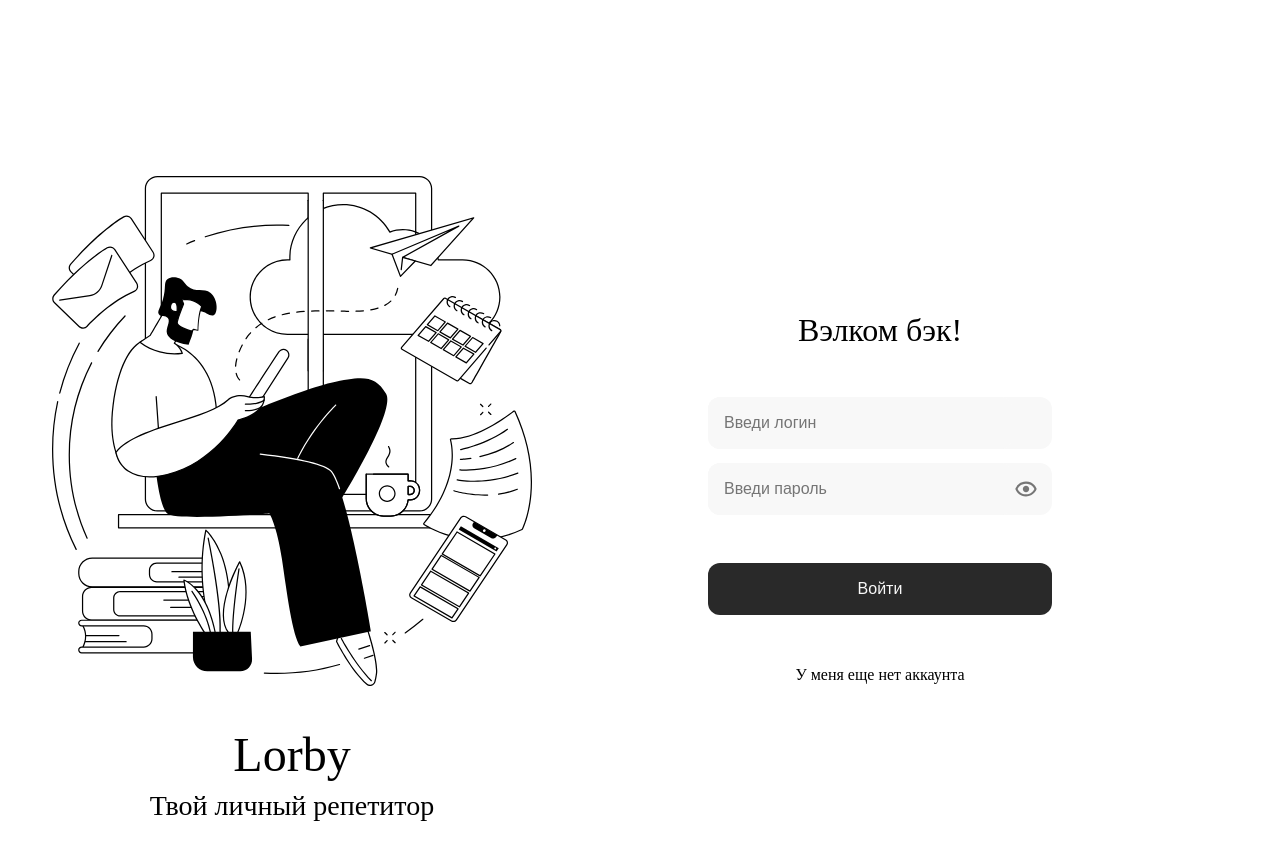
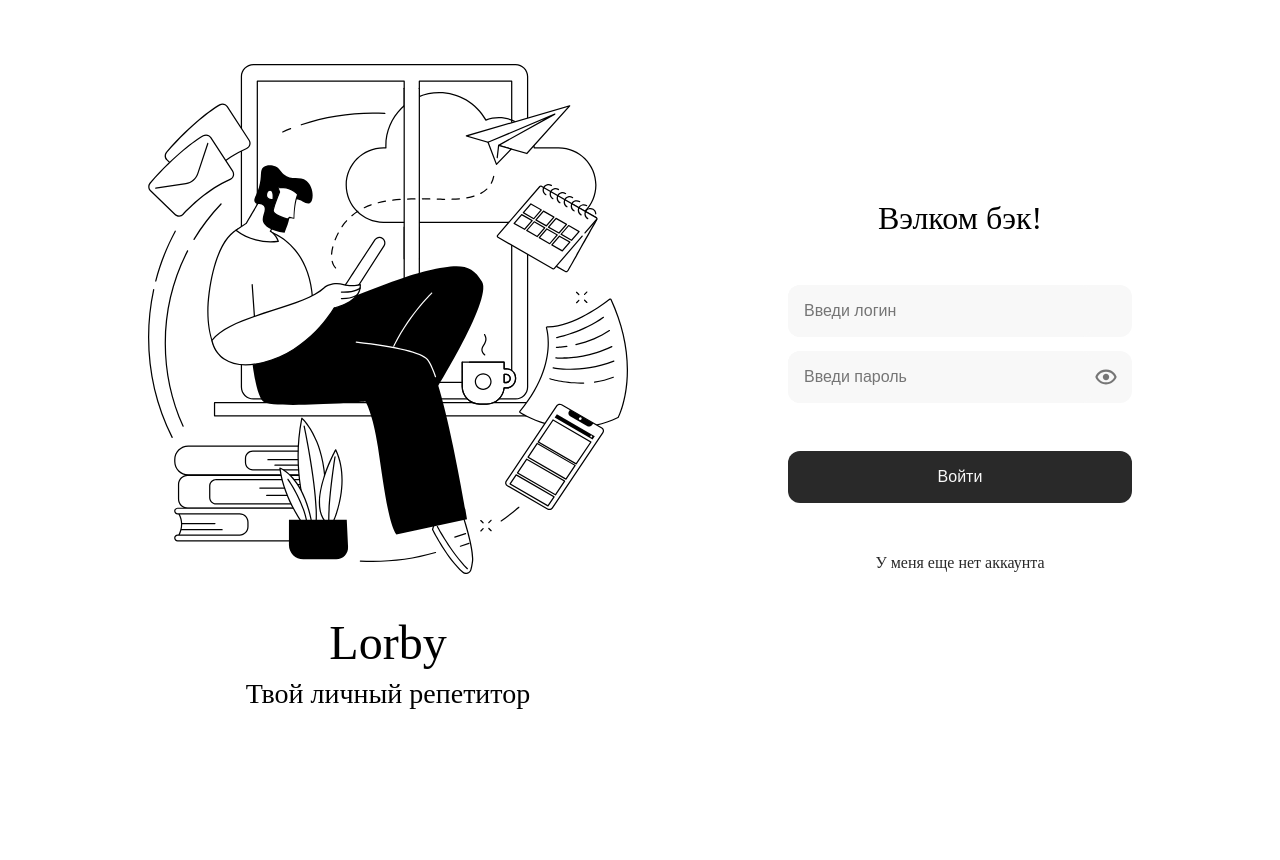
Before and after one commit to BarnoMamadzhanova/auth, a React (Create React App) app: page / in a window 1280 px wide. Shown: the top 860 px of the page. After the commit the page ends 800 px from the top, so only its background shows below. Built offline with nearby package versions, Linux system fonts and the light colour scheme.

Commit message:
added routes and fixed styles for login flex

```diff
--- a/src/App.js
+++ b/src/App.js
@@ -1,10 +1,17 @@
+import { Routes, Route } from "react-router-dom";
 import Login from "./pages/Login/Login";
+import Profile from "./pages/Profile/Profile";
+import Registration from "./pages/Registration/Registration";
 import "./styles/App.css";
 
 function App() {
   return (
     <div className="App">
-      <Login />
+      <Routes>
+        <Route path="/" element={<Login />} />
+        <Route path="/registration" element={<Registration />} />
+        <Route path="/profile" element={<Profile />} />
+      </Routes>
     </div>
   );
 }
--- a/src/components/LoginForm/LoginForm.jsx
+++ b/src/components/LoginForm/LoginForm.jsx
@@ -1,4 +1,5 @@
 import React, { useState } from "react";
+import { Link } from "react-router-dom";
 import { useFormik } from "formik";
 import { loginSchema } from "../../schemas/login";
 import classes from "./LoginForm.module.css";
@@ -86,7 +87,9 @@ function LoginForm() {
 
         <button type="submit">Войти</button>
       </form>
-      <p className={classes.loginFormText}>У меня еще нет аккаунта</p>
+      <Link to="/registration" className={classes.loginFormText}>
+        У меня еще нет аккаунта
+      </Link>
     </div>
   );
 }
--- a/src/components/LoginForm/LoginForm.module.css
+++ b/src/components/LoginForm/LoginForm.module.css
@@ -1,5 +1,4 @@
 .loginContainer {
-  padding: 0 11rem 0 11rem;
   display: flex;
   flex-direction: column;
   gap: 3rem;
@@ -71,6 +70,8 @@
 }
 
 .loginFormText {
+  text-decoration: none;
+  color: #292929;
   font-weight: 500;
   line-height: 1.5rem;
   position: relative;
--- a/src/index.js
+++ b/src/index.js
@@ -1,6 +1,11 @@
 import React from "react";
 import ReactDOM from "react-dom/client";
 import App from "./App";
+import { BrowserRouter } from "react-router-dom";
 
 const root = ReactDOM.createRoot(document.getElementById("root"));
-root.render(<App />);
+root.render(
+  <BrowserRouter>
+    <App />
+  </BrowserRouter>
+);
--- a/src/pages/Login/Login.module.css
+++ b/src/pages/Login/Login.module.css
@@ -1,7 +1,7 @@
 .login {
-  padding: 11rem;
   display: flex;
   flex-basis: 50%;
   align-items: center;
   justify-content: center;
+  gap: 10rem;
 }
--- a/src/pages/Profile/Profile.jsx
+++ b/src/pages/Profile/Profile.jsx
@@ -0,0 +1,11 @@
+import React from "react";
+
+function Profile() {
+  return (
+    <div>
+      <p>Profile page!</p>
+    </div>
+  );
+}
+
+export default Profile;
--- a/src/pages/Registration/Registration.jsx
+++ b/src/pages/Registration/Registration.jsx
@@ -0,0 +1,11 @@
+import React from "react";
+
+function Registration() {
+  return (
+    <div>
+      <p>Registration page!</p>
+    </div>
+  );
+}
+
+export default Registration;
--- a/src/styles/App.css
+++ b/src/styles/App.css
@@ -8,6 +8,7 @@
 .App {
   margin: 0 auto;
   width: 100%;
+  padding: 4rem 3rem 4rem 3rem;
 }
 
 html {
```
